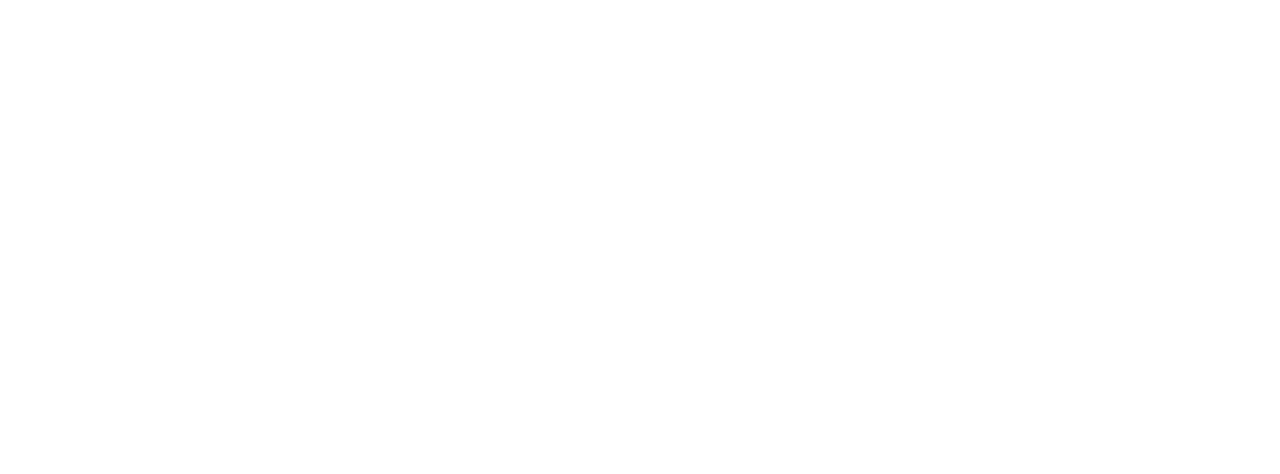
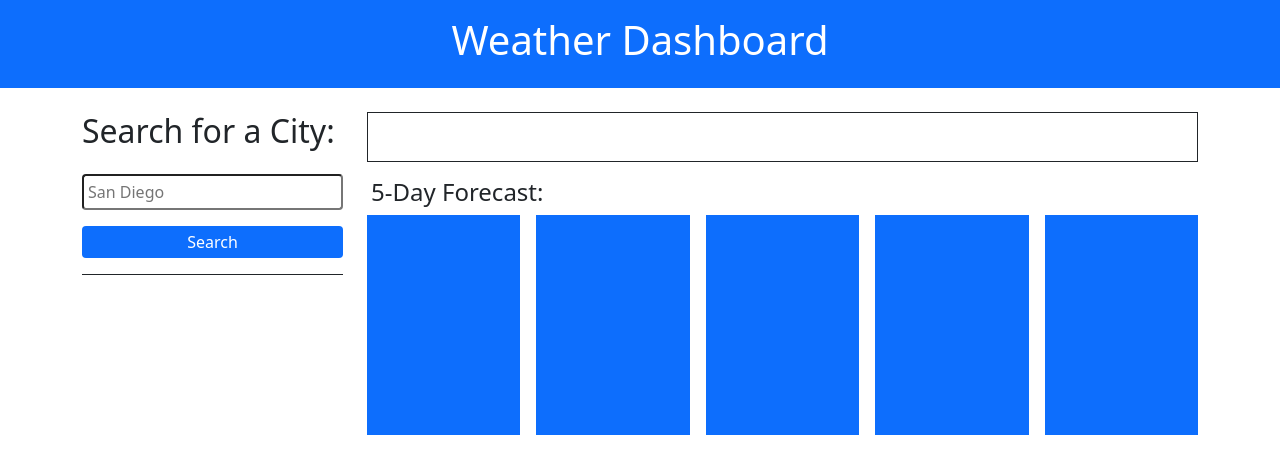
Before and after one commit to eikohler/Challenge-6-Weather-API, a plain HTML site: page index.html in a window 1280 px wide. Drawn offline with nearby package versions, Linux system fonts and the light colour scheme.

Commit message:
build out layout with bootstrap

```diff
--- a/assets/css/style.css
+++ b/assets/css/style.css
@@ -0,0 +1,3 @@
+.forcasts div{
+    min-height: 220px;
+}
--- a/index.html
+++ b/index.html
@@ -9,10 +9,53 @@
 
     <link rel="stylesheet" href="assets/css/style.css">
 
-    <title>Document</title>
+    <title>Weather Dashboard</title>
 </head>
 <body>
+    <header class="text-center p-3 bg-primary text-white mb-4">
+        <h1>Weather Dashboard</h1>
+    </header>
 
+    <main class="container">
+        <section class="row">
+            <div class="col-3">
+                <h2>Search for a City:</h2>
+                <form class="pb-3 pt-3 mb-3 border-bottom border-dark">
+                    <input type="text" id="cityInput" placeholder="San Diego" class="w-100 mb-3 rounded p-1">
+                    <input type="submit" value="Search" class="w-100 bg-primary text-white border-0 rounded p-1">
+                </form>
+                <section id="cityOptions">
+
+                </section>
+            </div>
+            <div class="col-9">
+                <section class="border border-dark p-3">
+                    <h2 id="cityHeader"></h2>
+                    <p id="currentInfo"></p>
+                </section>
+                <section class="container-fluid px-1 py-3">
+                    <h4>5-Day Forecast:</h4>
+                    <div class="row forcasts">
+                        <div class="bg-primary text-white col mx-2">
+
+                        </div>
+                        <div class="bg-primary text-white col mx-2">
+
+                        </div>
+                        <div class="bg-primary text-white col mx-2">
+
+                        </div>
+                        <div class="bg-primary text-white col mx-2">
+
+                        </div>
+                        <div class="bg-primary text-white col mx-2">
+
+                        </div>
+                    </div>
+                </section>
+            </div>
+        </section>
+    </main>
 
     <script src="assets/js/script.js"></script>
 </body>
```
